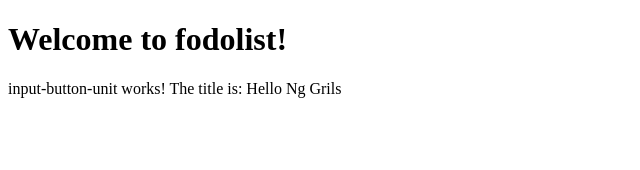
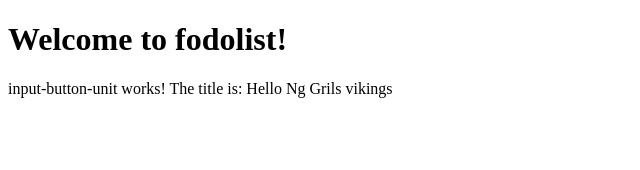
Before and after one commit to agammkrawczyk/ng-girls-todo-list, an Angular app: page / in a window 1280 px wide. Shown: the top 170 px of the page, without its empty margins (0-640 px from the left). Built offline with nearby package versions, Linux system fonts and the light colour scheme.

Commit message:
first commit

```diff
--- a/src/app/input-button-unit/input-button-unit.component.ts
+++ b/src/app/input-button-unit/input-button-unit.component.ts
@@ -6,7 +6,7 @@ import {Component, OnInit} from '@angular/core';
   styleUrls: ['./input-button-unit.component.css']
 })
 export class InputButtonUnitComponent implements OnInit {
-  title = 'Hello Ng Grils';
+  title = 'Hello Ng Grils vikings ';
 
   constructor() {
   }
```
